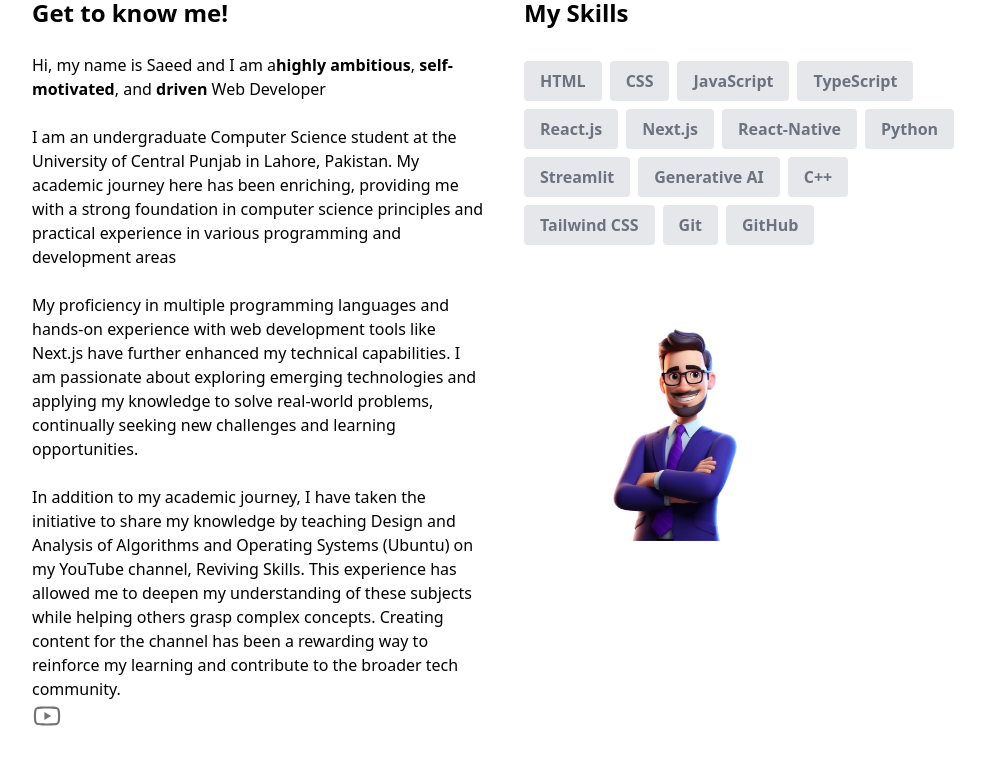
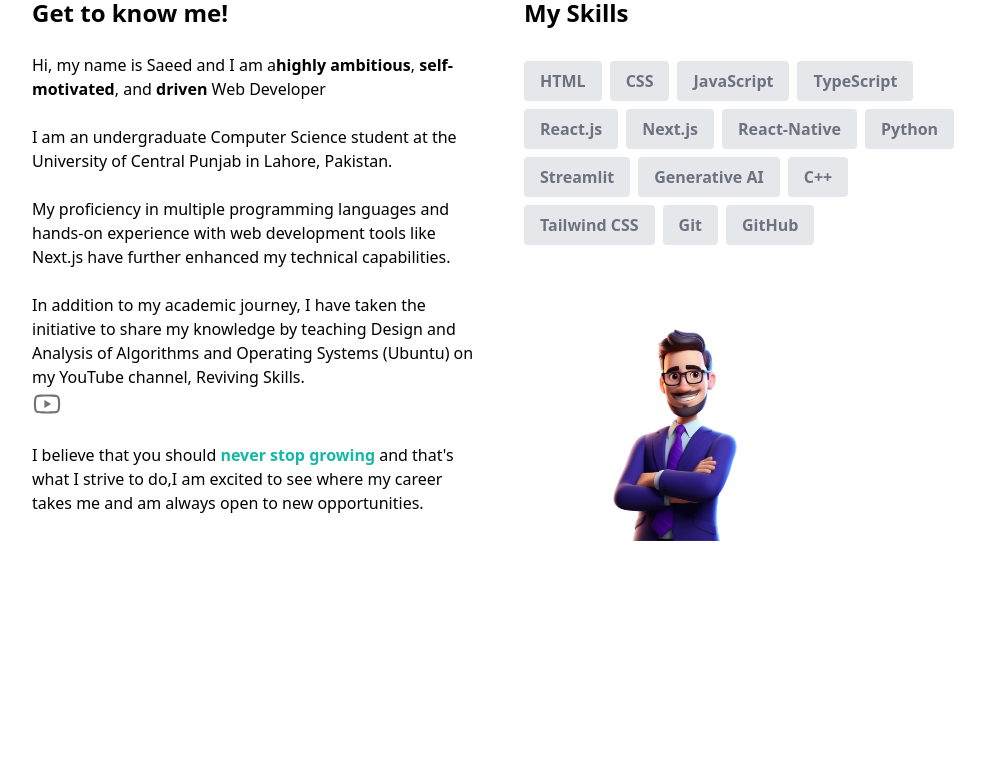
Before and after one commit to SaeedRahmanRao/Myportfolio, a Next.js app: page / in a window 1280 px wide. Shown: the part 1040-1799 px from the top of the page, without its empty margins (136-1121 px from the left). Built offline with nearby package versions, Linux system fonts and the light colour scheme.

Commit message:
After Deploy

```diff
--- a/components/AboutSection.tsx
+++ b/components/AboutSection.tsx
@@ -41,19 +41,13 @@ const AboutSection = () => {
             <br />
             <p>
               I am an undergraduate Computer Science student at the University
-              of Central Punjab in Lahore, Pakistan. My academic journey here
-              has been enriching, providing me with a strong foundation in
-              computer science principles and practical experience in various
-              programming and development areas
+              of Central Punjab in Lahore, Pakistan.
             </p>
             <br />
             <p>
               My proficiency in multiple programming languages and hands-on
               experience with web development tools like Next.js have further
-              enhanced my technical capabilities. I am passionate about
-              exploring emerging technologies and applying my knowledge to solve
-              real-world problems, continually seeking new challenges and
-              learning opportunities.
+              enhanced my technical capabilities.
             </p>
             <br />
             <div className="flex">
@@ -61,11 +55,7 @@ const AboutSection = () => {
                 In addition to my academic journey, I have taken the initiative
                 to share my knowledge by teaching Design and Analysis of
                 Algorithms and Operating Systems (Ubuntu) on my YouTube channel,
-                Reviving Skills. This experience has allowed me to deepen my
-                understanding of these subjects while helping others grasp
-                complex concepts. Creating content for the channel has been a
-                rewarding way to reinforce my learning and contribute to the
-                broader tech community.
+                Reviving Skills.
                 <a
                   href="https://youtube.com/@revivingskills?si=xw0iAPjpfRKE5N5h"
                   rel="noreferrer"
@@ -80,14 +70,12 @@ const AboutSection = () => {
             </div>
             <br />
             <p>
-              I believe that you should
+              I believe that you should&nbsp;
               <span className="font-bold text-teal-500">
                 never stop growing
               </span>
-              and that&apos;s what I strive to do, I have a passion for
-              technology and a desire to always push the limits of what is
-              possible. I am excited to see where my career takes me and am
-              always open to new opportunities. 🙂
+              &nbsp;and that&apos;s what I strive to do,I am excited to see
+              where my career takes me and am always open to new opportunities.
             </p>
           </div>
           <div className="text-center md:w-1/2 md:text-left">
@@ -109,7 +97,7 @@ const AboutSection = () => {
               alt=""
               width={325}
               height={325}
-              className="hidden md:block md:relative md:bottom-4 md:left-35 md:z-0 md:top-20"
+              className="hidden md:block md:relative md:bottom-4 md:left-45 md:z-0 md:top-20"
             />
           </div>
         </div>
```
